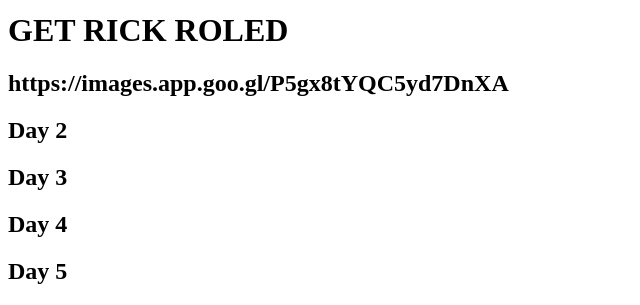
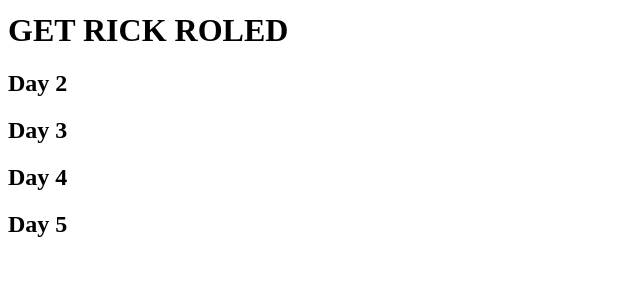
Before and after one commit to Spence591/Spence591.github.io, a plain HTML site: page index.html in a window 1280 px wide. Shown: the part 539-844 px from the top of the page, without its empty margins (0-640 px from the left). After the commit the page ends 800 px from the top, so only its background shows below. Drawn offline with Linux system fonts and the light colour scheme.

```diff
--- a/index.html
+++ b/index.html
@@ -15,7 +15,6 @@
     <h3><iframe width="560" height="315" src="https://www.youtube.com/embed/dQw4w9WgXcQ?si=sAsYahp14gr3Synw" title="YouTube video player" frameborder="0" allow="accelerometer; autoplay; clipboard-write; encrypted-media; gyroscope; picture-in-picture; web-share" referrerpolicy="strict-origin-when-cross-origin" allowfullscreen></iframe>
     </h3>
     <h1>GET RICK ROLED</h1>
-    <h2>https://images.app.goo.gl/P5gx8tYQC5yd7DnXA</h2>
     <h2>Day 2</h2>
     <h2>Day 3</h2>
     <h2>Day 4</h2>
```
